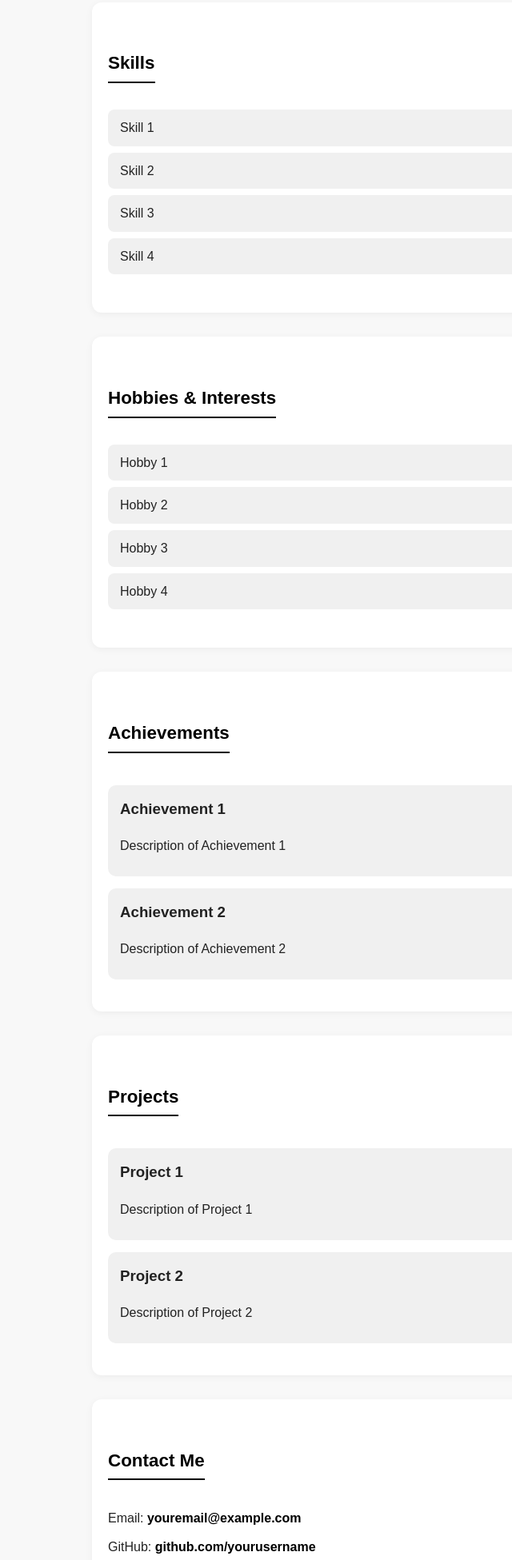
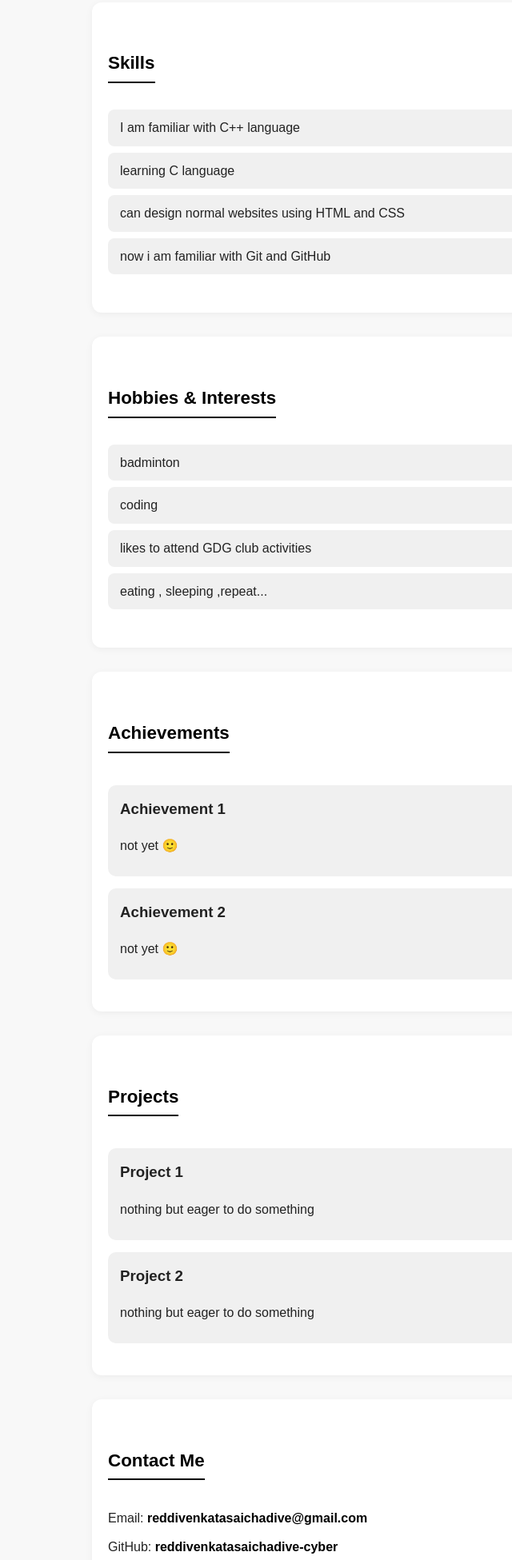
Before and after one commit to reddivenkatasaichadive-cyber/portfolio, a plain HTML site: page index.html in a window 1280 px wide. Shown: the part 631-2582 px from the top of the page at 80% size, without its empty margins (125-765 px from the left). Drawn offline with Linux system fonts and the light colour scheme.

Commit message:
Update and rename portfolio.html to index.html

```diff
--- a/portfolio.html
+++ b/index.html
@@ -141,12 +141,12 @@
 
 <body>
   <header>
-    <h1>Hi, I'm <span style="color:#fff;">Your Name</span></h1>
+    <h1>Hi, I'm <span style="color:#fff;">Reddi Venkata Sai Chadive</span></h1>
     <p>Welcome to My Portfolio!</p>
   </header>
 
   <section id="about">
-    <img src="https://picsum.photos/200" alt="Profile Picture" class="about-img">
+    <img src="images/photo.webp" alt="Profile Picture" class="about-img">
     <h2>About Me</h2>
     <p>Hello! I'm learning web development at IIIT Sri City. This is my first portfolio website!
        I enjoy creating simple, clean, and creative web designs using HTML and CSS.</p>
@@ -155,20 +155,20 @@
   <section id="skills">
     <h2>Skills</h2>
     <ul>
-      <li>Skill 1</li>
-      <li>Skill 2</li>
-      <li>Skill 3</li>
-      <li>Skill 4</li>
+      <li>I am familiar with C++ language</li>
+      <li>learning C language</li>
+      <li>can design normal websites using HTML and CSS</li>
+      <li>now i am familiar with Git and GitHub</li>
     </ul>
   </section>
 
   <section id="hobbies">
     <h2>Hobbies & Interests</h2>
     <ul>
-      <li>Hobby 1</li>
-      <li>Hobby 2</li>
-      <li>Hobby 3</li>
-      <li>Hobby 4</li>
+      <li>badminton</li>
+      <li>coding </li>
+      <li>likes to attend GDG club activities</li>
+      <li>eating , sleeping ,repeat...</li>
     </ul>
   </section>
 
@@ -176,11 +176,11 @@
     <h2>Achievements</h2>
     <div class="achievement">
       <h3>Achievement 1</h3>
-      <p>Description of Achievement 1</p>
+      <p>not yet 🙂</p>
     </div>
     <div class="achievement">
       <h3>Achievement 2</h3>
-      <p>Description of Achievement 2</p>
+      <p>not yet 🙂</p>
     </div>
   </section>
 
@@ -188,18 +188,18 @@
     <h2>Projects</h2>
     <div class="project">
       <h3>Project 1</h3>
-      <p>Description of Project 1</p>
+      <p>nothing but eager to do something</p>
     </div>
     <div class="project">
       <h3>Project 2</h3>
-      <p>Description of Project 2</p>
+      <p>nothing but eager to do something </p>
     </div>
   </section>
 
   <section id="contact">
     <h2>Contact Me</h2>
-    <p>Email: <a href="mailto:youremail@example.com">youremail@example.com</a></p>
-    <p>GitHub: <a href="https://github.com/yourusername" target="_blank">github.com/yourusername</a></p>
+    <p>Email: <a href="mailto:reddivenkatasaichadive@gmail.com">reddivenkatasaichadive@gmail.com</a></p>
+    <p>GitHub: <a href="https://github.com/reddivenkatasaichadive-cyber" target="_blank">reddivenkatasaichadive-cyber</a></p>
   </section>
 
   <footer>
```
